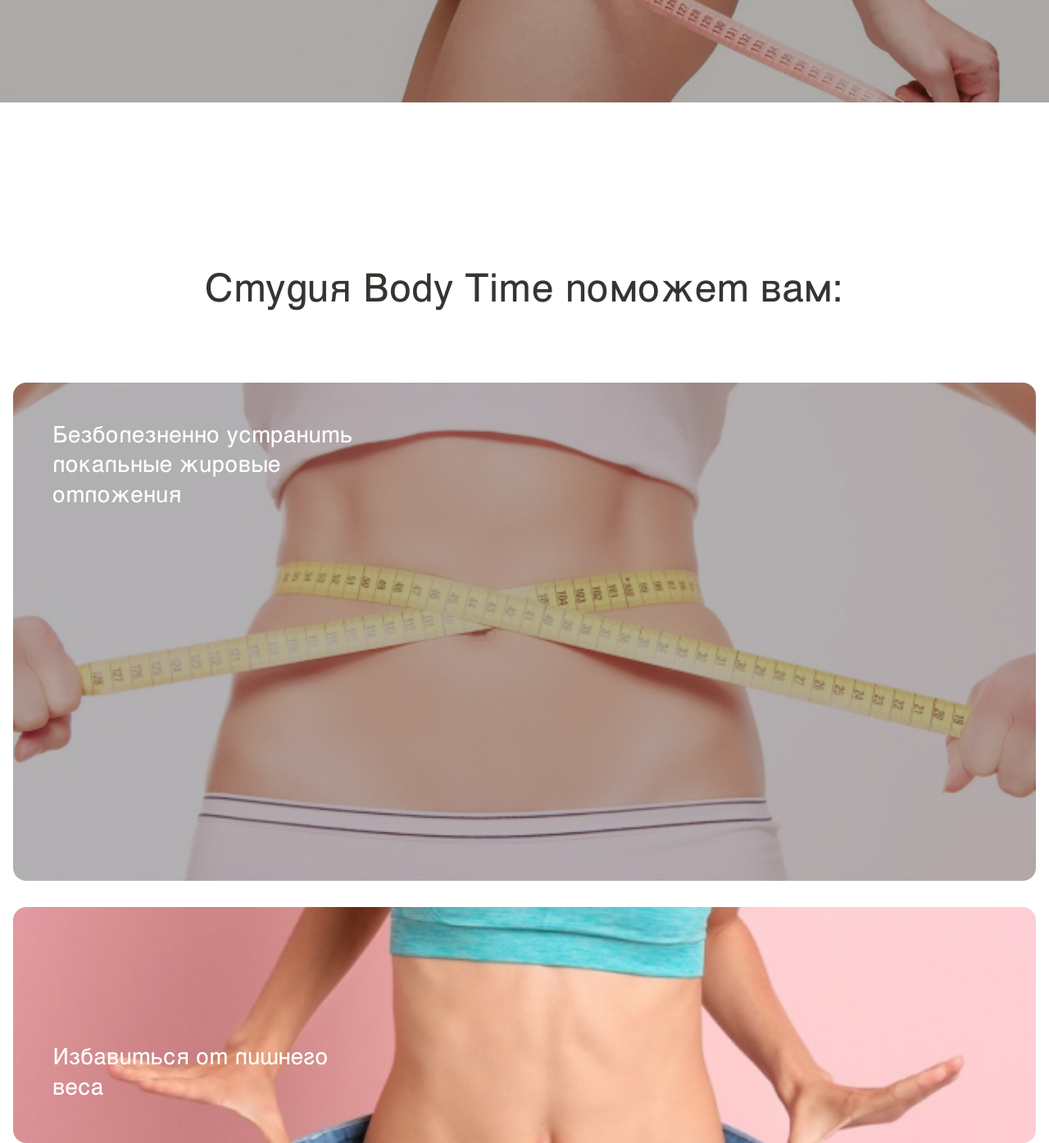
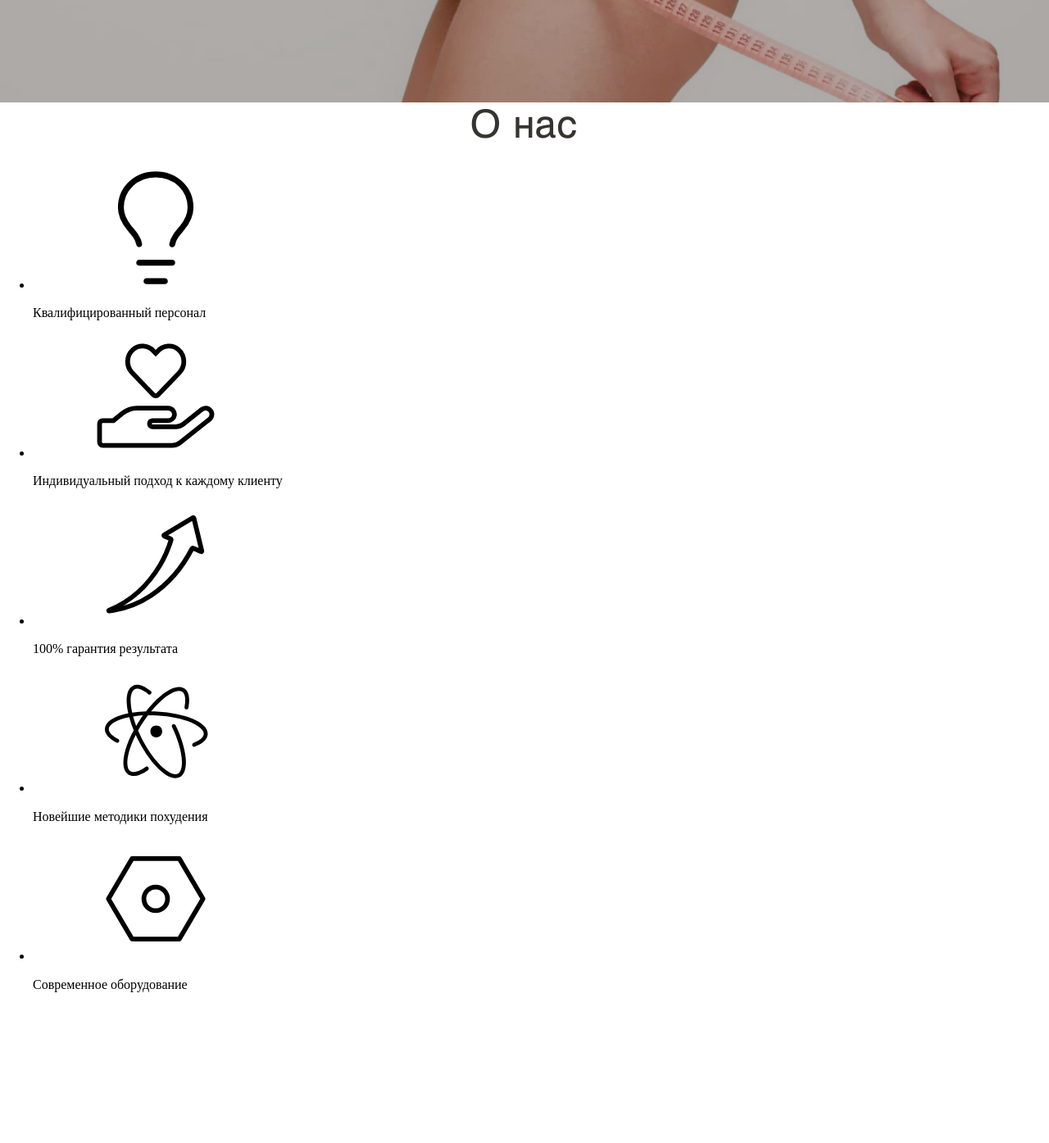
Before and after one commit to pomazkovanton/bodytime, a website: page index.html in a window 1280 px wide. Shown: the part 872-2267 px from the top of the page at 82% size. Drawn offline with Linux system fonts and the light colour scheme.

Commit message:
feat: adds the layout of the about us section #1

```diff
--- a/index.html
+++ b/index.html
@@ -38,6 +38,41 @@
       <button class="button button_bordered_white">Обратный звонок</button>
       <a href="#" class="hero__down"></a>
     </section>
+    <section class="about">
+      <h2 class="title">О нас</h2>
+      <ul class="about__list">
+        <li class="about__item">
+          <svg class="about__icon">
+            <use xlink:href="./accets/images/icons.svg#about-lamp"></use>
+          </svg>
+          <p class="about__text">Квалифицированный персонал</p>
+        </li>
+        <li class="about__item">
+          <svg class="about__icon">
+            <use xlink:href="./accets/images/icons.svg#about-hand"></use>
+          </svg>
+          <p class="about__text">Индивидуальный подход к каждому клиенту</p>
+        </li>
+        <li class="about__item">
+          <svg class="about__icon">
+            <use xlink:href="./accets/images/icons.svg#about-arrow"></use>
+          </svg>
+          <p class="about__text">100% гарантия результата</p>
+        </li>
+        <li class="about__item">
+          <svg class="about__icon">
+            <use xlink:href="./accets/images/icons.svg#about-atom"></use>
+          </svg>
+          <p class="about__text">Новейшие методики похудения</p>
+        </li>
+        <li class="about__item">
+          <svg class="about__icon">
+            <use xlink:href="./accets/images/icons.svg#about-tools"></use>
+          </svg>
+          <p class="about__text">Современное оборудование</p>
+        </li>
+      </ul>
+    </section>
     <section class="services">
       <h2 class="title services__title">Студия Body Time поможет вам:</h2>
       <ul class="services__list">
```
